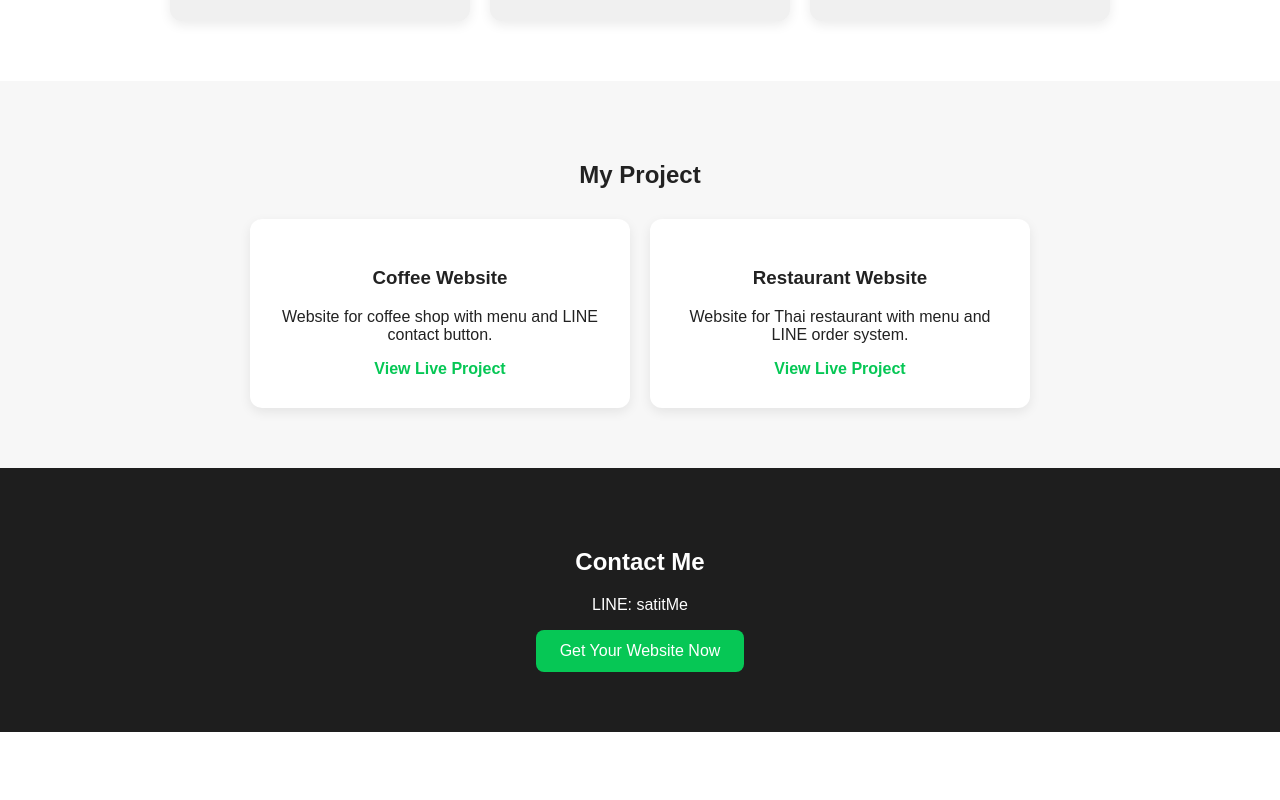
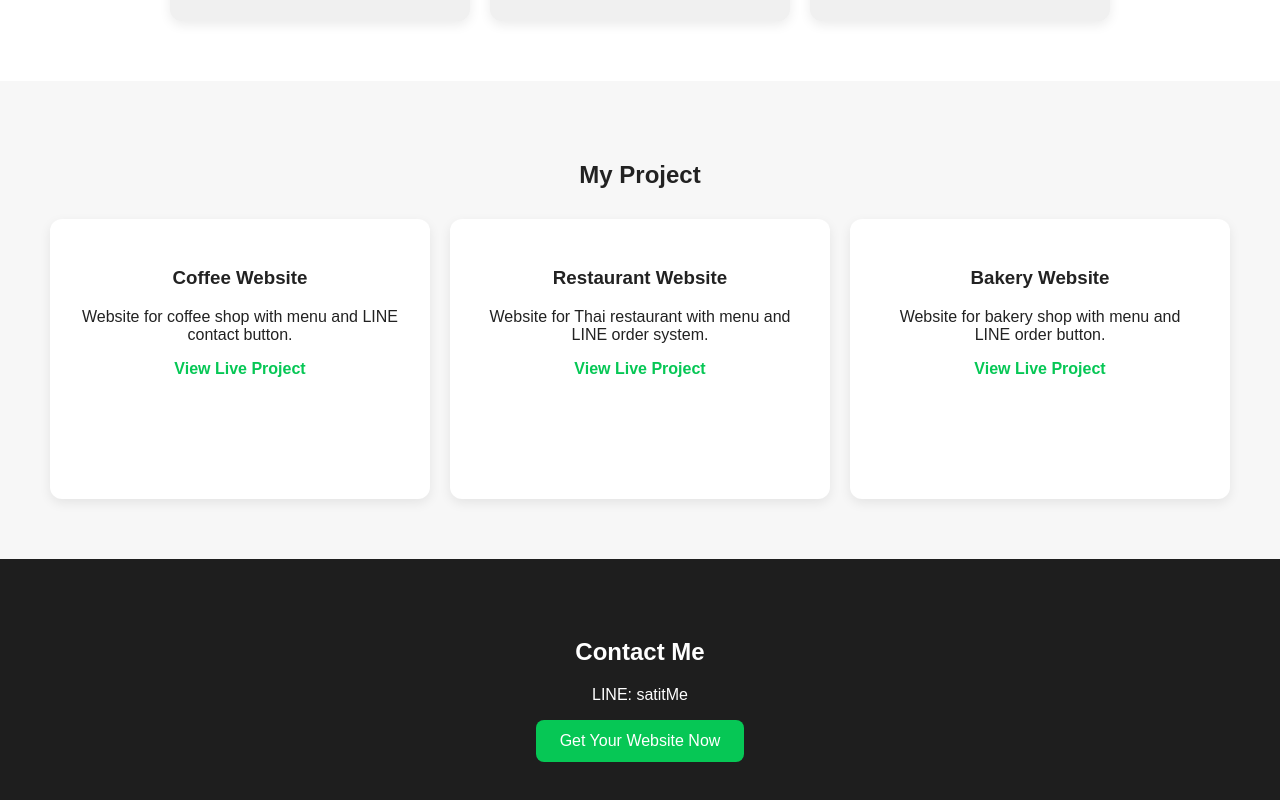
Before and after one commit to Tui-Satit/my-portfolio-site, a React (Create React App) app: page / in a window 1280 px wide. Shown: the part 1011-1811 px from the top of the page. Before the commit the page ends 1743 px from the top, so only its background shows below. Built offline with nearby package versions, Linux system fonts and the light colour scheme.

Commit message:
add bakery project card

```diff
--- a/src/App.js
+++ b/src/App.js
@@ -157,6 +157,28 @@ function App() {
         View Live Project
       </a>
     </div>
+
+    <div
+  style={{
+    width: "320px",
+    minHeight: "220px",
+    backgroundColor: "white",
+    padding: "30px",
+    borderRadius: "12px",
+    boxShadow: "0 4px 12px rgba(0,0,0,0.08)"
+  }}
+>
+  <h3>Bakery Website</h3>
+  <p>Website for bakery shop with menu and LINE order button.</p>
+  <a
+    href="https://bakery-website-two-ruddy.vercel.app"
+    target="_blank"
+    rel="noopener noreferrer"
+    style={{ color: "#06C755", fontWeight: "bold", textDecoration: "none" }}
+  >
+    View Live Project
+  </a>
+</div>
   </div>
 </section>
 
```
